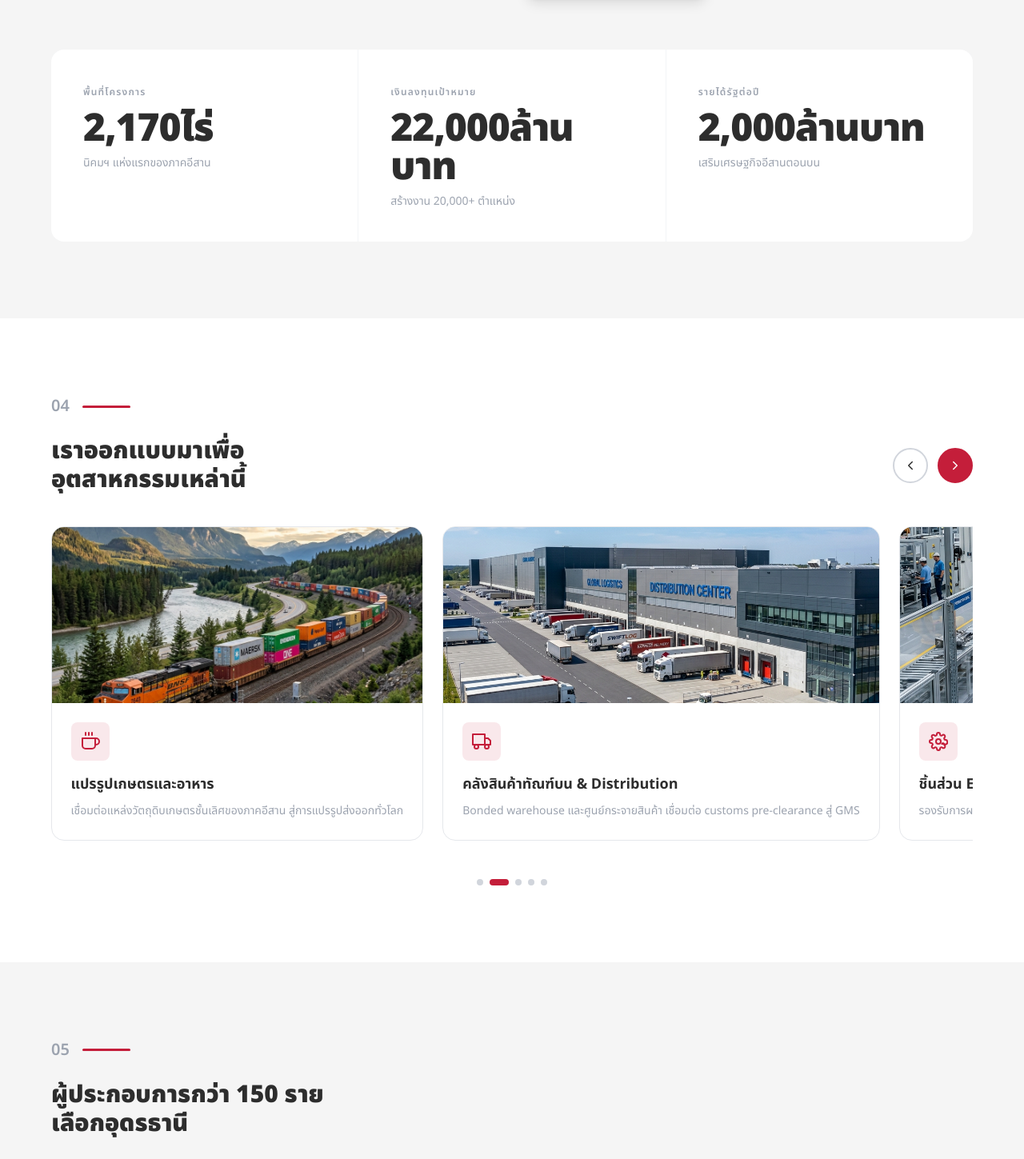
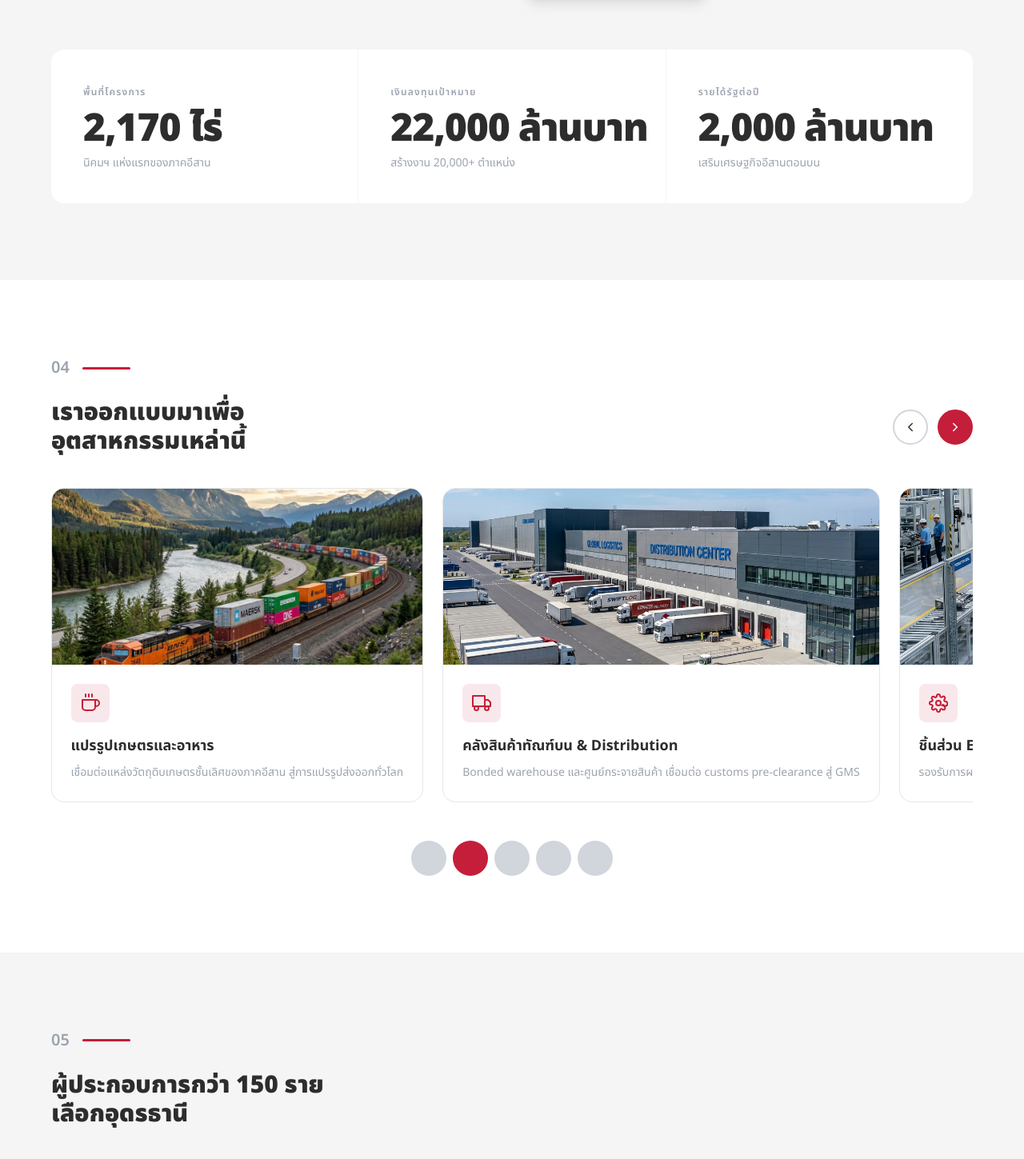
Before and after one commit to chetsadaza12/UDON-THANI-INDUSTRIAL-CITY, a Next.js app: page / in a window 1280 px wide. Shown: the part 2011-3460 px from the top of the page at 80% size. Built offline with nearby package versions, Linux system fonts and the light colour scheme.

Commit message:
feat: initialize landing page components and site structure

```diff
--- a/app/components/CalculatorSection.tsx
+++ b/app/components/CalculatorSection.tsx
@@ -132,7 +132,7 @@ export default function CalculatorSection() {
               ผลลัพธ์ที่แนะนำ
             </h3>
 
-            <div className="grid grid-cols-3 max-md:grid-cols-1 gap-8">
+            <div className="grid grid-cols-1 md:grid-cols-3 gap-8">
               <div className="p-5 bg-white rounded-xl border border-gray-200">
                 <h4 className="text-sm font-bold text-text-dark mb-4">โซนที่แนะนำ</h4>
                 <p className="text-xs text-text-light flex items-start gap-2">
--- a/app/components/Footer.tsx
+++ b/app/components/Footer.tsx
@@ -99,13 +99,13 @@ const CONTACT_ITEMS = [
 export default function Footer() {
   return (
     <footer className="bg-primary-dark text-white py-5">
-      <div className="max-w-[1200px] mx-auto px-6 flex items-center justify-center gap-12 flex-wrap max-sm:flex-col max-sm:gap-4">
+      <div className="max-w-[1200px] mx-auto px-6 flex flex-col sm:flex-row items-center justify-center gap-4 sm:gap-12 flex-wrap">
         {CONTACT_ITEMS.map((item) => (
           <Link
             key={item.label}
             href={item.href}
             target={item.target}
-            className="flex items-center gap-2 text-sm font-medium opacity-95 hover:opacity-100 transition-opacity"
+            className="flex items-center gap-2 text-sm font-medium py-3.5 opacity-95 hover:opacity-100 transition-opacity"
           >
             {item.icon}
             {item.label}
--- a/app/components/GrowthSection.tsx
+++ b/app/components/GrowthSection.tsx
@@ -6,15 +6,15 @@ import SectionLabel from "./ui/SectionLabel";
 import CountUp from "./ui/CountUp";
 
 const STATS = [
-  { label: "พื้นที่โครงการ", value: 2170, unit: "ไร่", note: "นิคมฯ แห่งแรกของภาคอีสาน" },
-  { label: "เงินลงทุนเป้าหมาย", value: 22000, unit: "ล้านบาท", note: "สร้างงาน 20,000+ ตำแหน่ง" },
-  { label: "รายได้รัฐต่อปี", value: 2000, unit: "ล้านบาท", note: "เสริมเศรษฐกิจอีสานตอนบน" },
+  { label: "พื้นที่โครงการ", value: 2170, unit: " ไร่", note: "นิคมฯ แห่งแรกของภาคอีสาน" },
+  { label: "เงินลงทุนเป้าหมาย", value: 22000, unit: " ล้านบาท", note: "สร้างงาน 20,000+ ตำแหน่ง" },
+  { label: "รายได้รัฐต่อปี", value: 2000, unit: " ล้านบาท", note: "เสริมเศรษฐกิจอีสานตอนบน" },
 ];
 
 const UTILITIES = [
-  { label: "กำลังไฟฟ้า", value: 100, unit: "MW" },
-  { label: "น้ำประปา", value: 8000, unit: "ลบ.ม. / วัน" },
-  { label: "บำบัดน้ำเสีย", value: 6400, unit: "ลบ.ม. / วัน" },
+  { label: "กำลังไฟฟ้า", value: 100, unit: " MW" },
+  { label: "น้ำประปา", value: 8000, unit: " ลบ.ม. / วัน" },
+  { label: "บำบัดน้ำเสีย", value: 6400, unit: " ลบ.ม. / วัน" },
 ];
 
 export default function GrowthSection() {
@@ -89,8 +89,10 @@ export default function GrowthSection() {
               <span className="text-xs font-semibold text-text-light uppercase tracking-widest">
                 {s.label}
               </span>
-              <div className="text-4xl lg:text-5xl font-black text-text-dark mt-3 mb-2 tracking-tight">
-                <CountUp value={s.value} suffix={s.unit} duration={2.5} />
+              <div className="text-2xl sm:text-4xl lg:text-5xl font-black text-text-dark mt-3 mb-2 tracking-tight">
+                <span className="whitespace-nowrap">
+                  <CountUp value={s.value} suffix={s.unit} duration={2.5} />
+                </span>
               </div>
               <p className="text-sm text-text-light">{s.note}</p>
             </motion.div>
--- a/app/components/HeroSection.tsx
+++ b/app/components/HeroSection.tsx
@@ -29,7 +29,7 @@ export default function HeroSection() {
         <div className="absolute inset-0 bg-gradient-to-r from-black/95 via-black/70 via-30% via-black/20 via-60% to-transparent" />
       </div>
 
-      <div className="w-full max-w-[1200px] mx-auto px-6 ml-12">
+      <div className="w-full max-w-[1200px] mx-auto px-6 sm:ml-12">
         <motion.div
           initial={{ opacity: 0, y: 40 }}
           animate={{ opacity: 1, y: 0 }}
--- a/app/components/IndustriesSection.tsx
+++ b/app/components/IndustriesSection.tsx
@@ -177,7 +177,7 @@ export default function IndustriesSection() {
                   mass: 0.8,
                   delay: i * 0.08,
                 }}
-                className="industry-card min-w-[calc(33.333%-1rem)] flex-shrink-0 scroll-snap-align-start rounded-2xl overflow-hidden bg-white border border-gray-200 transition-all duration-300 hover:shadow-lg hover:-translate-y-1 group"
+                className="industry-card min-w-[85vw] sm:min-w-[45vw] lg:min-w-[calc(33.333%-1rem)] flex-shrink-0 scroll-snap-align-start rounded-2xl overflow-hidden bg-white border border-gray-200 transition-all duration-300 hover:shadow-lg hover:-translate-y-1 group"
               >
                 <div className="h-[220px] overflow-hidden">
                   <Image
@@ -215,13 +215,19 @@ export default function IndustriesSection() {
             <button
               key={i}
               onClick={() => scrollTo(i)}
-              className={`h-2 rounded-full transition-all duration-300 cursor-pointer ${
+              className={`rounded-full transition-all duration-300 cursor-pointer flex items-center justify-center ${
                 i === activeIndex
-                  ? "bg-primary w-6"
-                  : "bg-gray-300 w-2"
+                  ? "bg-primary w-11 h-11"
+                  : "bg-gray-300 w-11 h-11"
               }`}
               aria-label={`หน้า ${i + 1}`}
-            />
+            >
+              <span className={`rounded-full transition-all ${
+                i === activeIndex
+                  ? "bg-primary w-6 h-2"
+                  : "bg-gray-300 w-2 h-2"
+              }`} />
+            </button>
           ))}
         </motion.div>
       </div>
--- a/app/components/Navbar.tsx
+++ b/app/components/Navbar.tsx
@@ -40,7 +40,7 @@ export default function Navbar() {
             alt="โลโก้เมืองอุตสาหกรรมอุดรธานี"
             width={40}
             height={40}
-            className="w-10 h-10 rounded"
+            className="w-11 h-11 rounded"
           />
           <div className="text-sm font-bold text-text-dark leading-tight">
             เมืองอุตสาหกรรมอุดรธานี
@@ -72,7 +72,7 @@ export default function Navbar() {
 
         {/* Hamburger */}
         <button
-          className="lg:hidden flex flex-col gap-1.5 bg-none p-2"
+          className="lg:hidden flex flex-col items-center justify-center gap-1.5 bg-none w-11 h-11"
           onClick={() => setMenuOpen(!menuOpen)}
           aria-label={menuOpen ? "ปิดเมนู" : "เปิดเมนู"}
         >
@@ -106,7 +106,7 @@ export default function Navbar() {
               key={link.href}
               href={link.href}
               onClick={closeMenu}
-              className="px-3 py-3 rounded-lg text-sm font-medium text-gray-600 hover:text-primary hover:bg-gray-50 transition-colors"
+              className="px-4 py-3.5 rounded-lg text-sm font-medium text-gray-600 hover:text-primary hover:bg-gray-50 transition-colors"
             >
               {link.label}
             </Link>
@@ -114,7 +114,7 @@ export default function Navbar() {
           <Link
             href="#cta"
             onClick={closeMenu}
-            className="bg-primary text-white px-5 py-3 rounded-lg font-semibold text-sm text-center mt-2 hover:bg-primary-dark transition-colors"
+            className="bg-primary text-white px-5 py-3.5 rounded-lg font-semibold text-sm text-center mt-2 hover:bg-primary-dark transition-colors"
           >
             ขอใบเสนอราคา
           </Link>
--- a/app/components/ProcessSection.tsx
+++ b/app/components/ProcessSection.tsx
@@ -109,8 +109,8 @@ const STEPS = [
 export default function ProcessSection() {
   return (
     <section id="process" className="py-24 bg-gradient-to-br from-primary-dark via-primary to-primary-light text-white relative overflow-hidden">
-      {/* Decorative circle */}
-      <div className="absolute -top-1/2 -right-1/5 w-[600px] h-[600px] bg-white/5 rounded-full" />
+      {/* Decorative circle — contained by overflow-hidden on parent */}
+      <div className="absolute -top-1/4 -right-1/4 w-[400px] h-[400px] sm:w-[600px] sm:h-[600px] bg-white/5 rounded-full" />
 
       <div className="max-w-[1200px] mx-auto px-6 relative z-10">
         <div className="grid grid-cols-1 lg:grid-cols-[1fr_2.5fr] gap-12 items-center">
@@ -140,7 +140,7 @@ export default function ProcessSection() {
             whileInView={{ opacity: 1, x: 0 }}
             viewport={{ once: true }}
             transition={{ duration: 0.8, ease: [0.17, 0.55, 0.55, 1] }}
-            className="grid grid-cols-5 max-lg:grid-cols-2 max-sm:grid-cols-1 gap-4"
+            className="grid grid-cols-1 sm:grid-cols-2 lg:grid-cols-5 gap-4"
           >
             {STEPS.map((step) => (
               <div
--- a/app/globals.css
+++ b/app/globals.css
@@ -21,7 +21,6 @@ body {
   background: #FFFFFF;
   color: var(--color-text-dark);
   font-family: var(--font-sans);
-  overflow-x: hidden;
   -webkit-font-smoothing: antialiased;
 }
 
```
Also changed, not shown: app/components/StrategicSection.tsx (+10 -6 lines), app/components/TestimonialsSection.tsx (+4 -4 lines).
